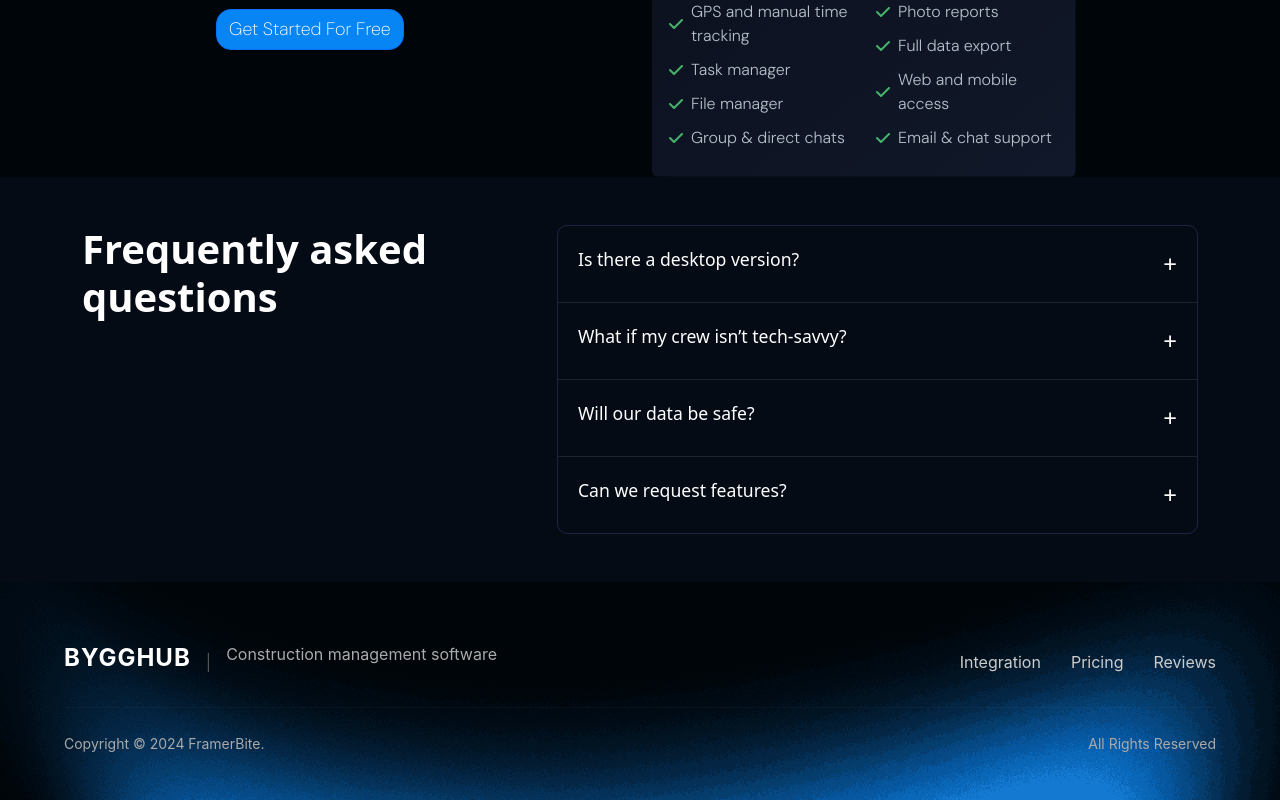
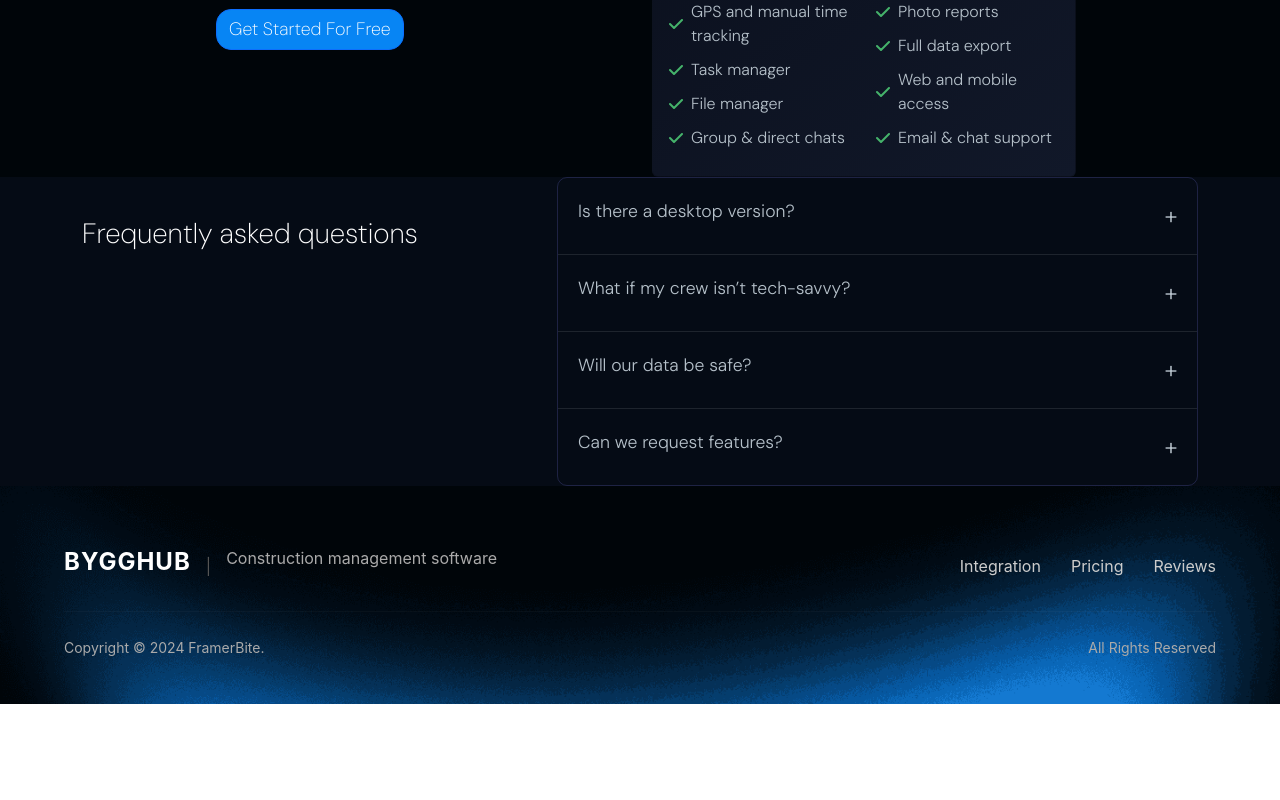
Before and after one commit to alexgeho/ByggHubWeb_on_React, a React (Create React App) app: page / in a window 1280 px wide. Shown: the part 3510-4310 px from the top of the page. After the commit the page ends 4214 px from the top, so only its background shows below. Built offline with nearby package versions, Linux system fonts and the light colour scheme.

Commit message:
feat: FAQ block

```diff
--- a/src/Components/FAQBlock/FAQBlock.css
+++ b/src/Components/FAQBlock/FAQBlock.css
@@ -4,15 +4,21 @@
 }
 
 .FAQTitle {
-    font-size: 2.5rem;
-    font-weight: 600;
-    margin-bottom: 40px;
+    font-family: "DM Sans", sans-serif;
+    font-size: 19px;
+    color: #B5C0C9;
+    font-weight: 200;
 }
 
 .FAQList {
     border: 1px solid rgba(128, 128, 255, 0.2);
     border-radius: 10px;
     overflow: hidden;
+    font-family: "DM Sans", sans-serif;
+    font-size: 18px;
+    color: #B5C0C9;
+    font-weight: 300;
+
 }
 
 .FAQItem {
@@ -34,17 +40,17 @@
     display: flex;
     justify-content: space-between;
     font-size: 1.1rem;
-    font-weight: 500;
+    /*font-weight: 500;*/
 }
 
 .FAQToggle {
     font-size: 1.5rem;
-    font-weight: 400;
+    /*font-weight: 400;*/
 }
 
 .FAQAnswer {
-    margin-top: 12px;
+    /*margin-top: 12px;*/
     color: #cfcfcf;
-    font-size: 0.95rem;
+    /*font-size: 0.95rem;*/
     line-height: 1.6;
 }
--- a/src/Components/FAQBlock/FAQBlock.jsx
+++ b/src/Components/FAQBlock/FAQBlock.jsx
@@ -1,6 +1,7 @@
-import React, { useState } from "react";
-import { Container, Row, Col } from "react-bootstrap";
+import React, {useState} from "react";
+import {Container, Row, Col} from "react-bootstrap";
 import "./FAQBlock.css";
+import TitleAndSubtitle from "../TitleAndSubtitle/TitleAndSubtitle";
 
 const faqData = [
     {
@@ -29,11 +30,18 @@ export default function FAQBlock() {
     };
 
     return (
-        <section className="FAQSection HemPageDark py-5">
+        <section className="FAQSection HemPageDark">
             <Container>
                 <Row className="align-items-start">
+
                     <Col md={5}>
-                        <h2 className="FAQTitle">Frequently asked questions</h2>
+
+                        <TitleAndSubtitle
+                            title="Frequently asked questions"
+                            subtitle=""
+                            variant="pricingPackage"
+                        />
+
                     </Col>
 
                     <Col md={7}>
@@ -57,6 +65,8 @@ export default function FAQBlock() {
                             ))}
                         </div>
                     </Col>
+
+
                 </Row>
             </Container>
         </section>
--- a/src/Components/TitleAndSubtitle/TitleAndSubtitle.css
+++ b/src/Components/TitleAndSubtitle/TitleAndSubtitle.css
@@ -11,7 +11,6 @@
     font-family: "DM Sans", sans-serif;
     color: #B5C0C9;
     z-index: 1;
-
 }
 
 .TitleAndSubtitle.centered {
@@ -29,6 +28,7 @@
 }
 
 .TitleAndSubtitle.features .Subtitle {
+    font-family: "DM Sans", sans-serif;
     font-size: 18px;
     color: #85b0d9;
     font-weight: 300;
@@ -66,13 +66,13 @@
     font-weight: 200;
     margin-top: 20px;
 }
+
 .TitleAndSubtitle.pricingTitle .Title {
     font-family: "DM Sans", sans-serif;
     font-size: 20px;
     font-weight: 400;
     color: #FFFFFF;
     margin-top: 20px;
-
 }
 
 .TitleAndSubtitle.pricingTitle .Subtitle {
```
